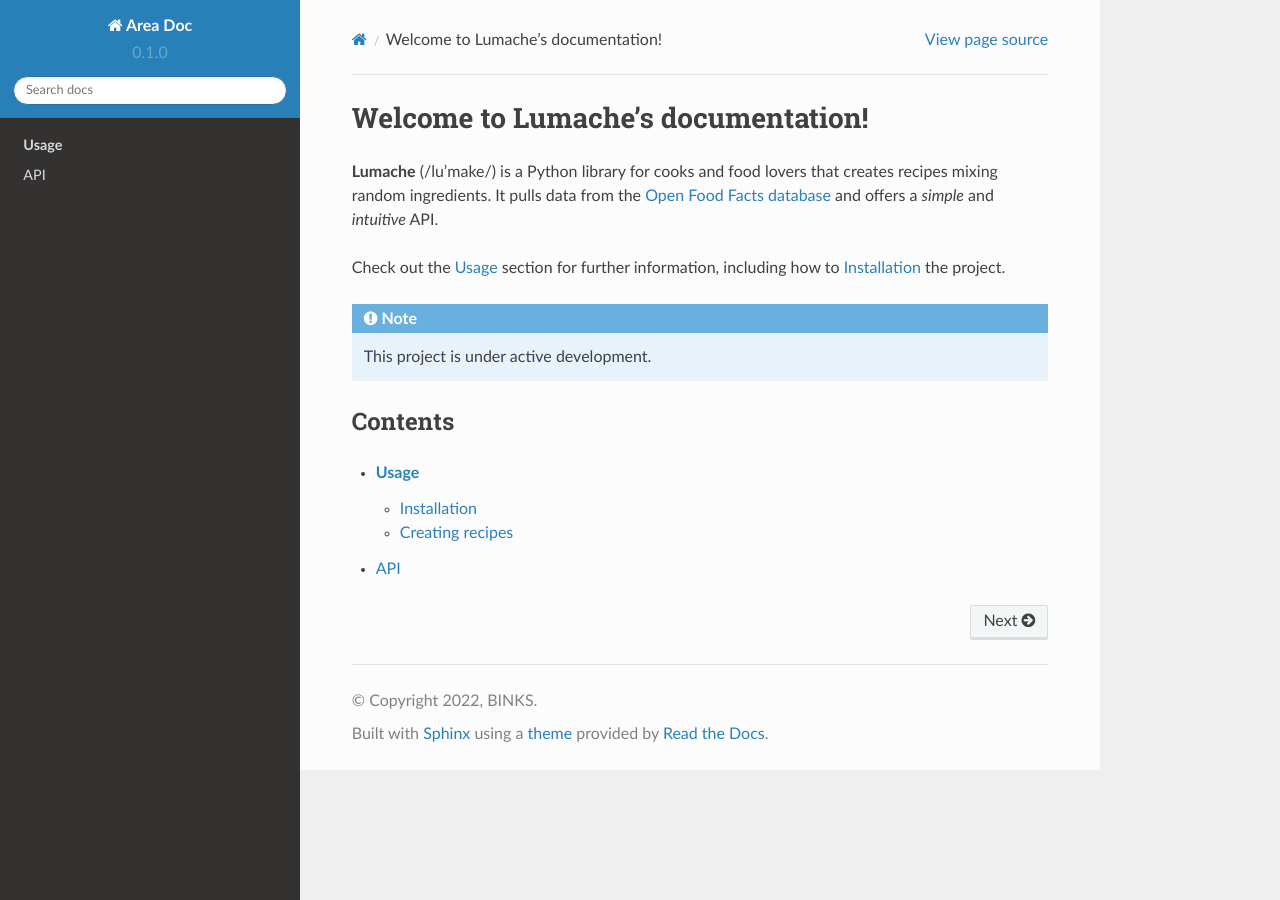
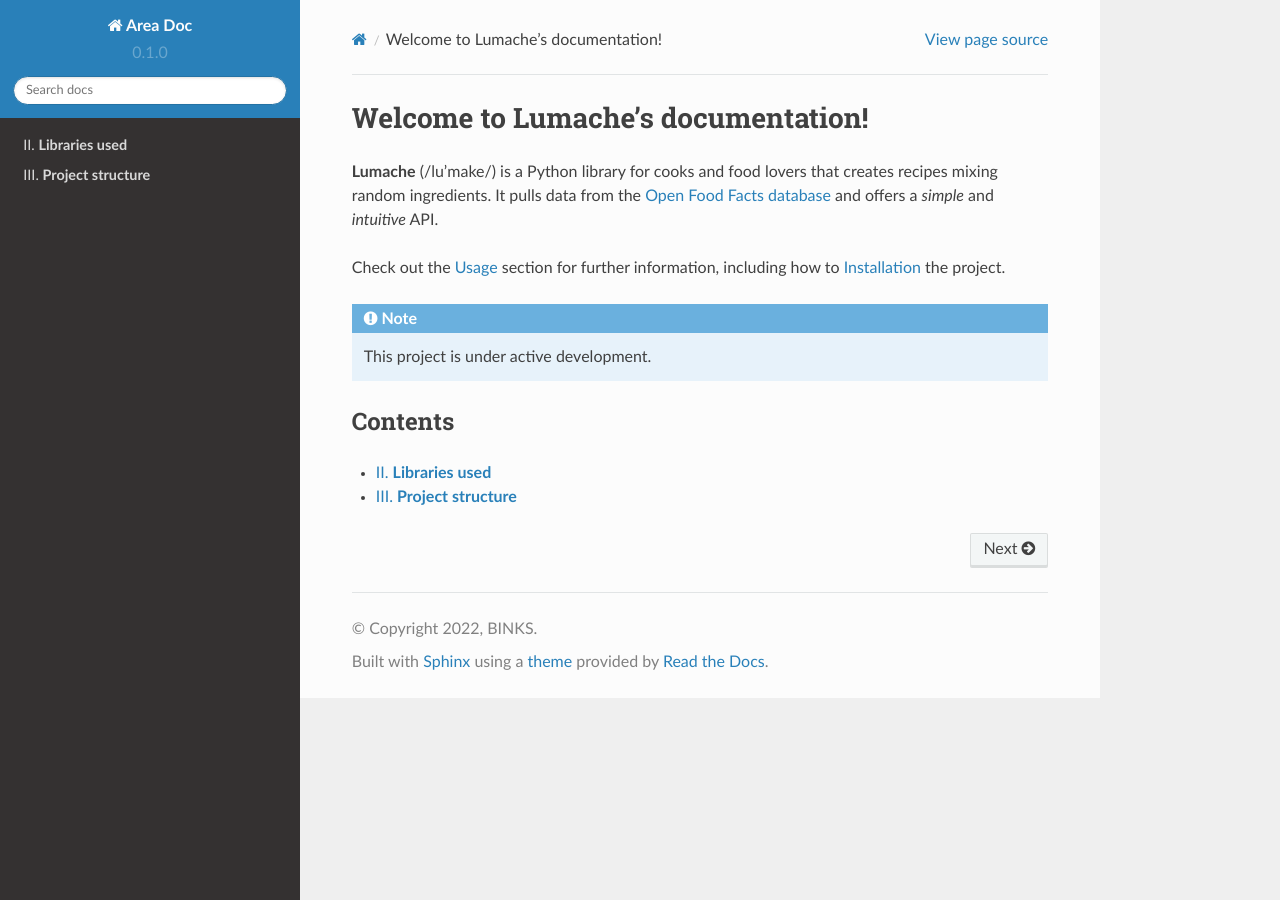
Before and after one commit to Pikatchu99/area-tutorial, a Sphinx documentation site: the page built from docs/source/index.rst, in a window 1280 px wide. Built offline with Sphinx 7.4.7 and the Read the Docs theme 2.0.0, drawn with Linux system fonts in a browser that asks for light colours.

Commit message:
[ADD] adding docs for AREA

```diff
--- a/docs/source/index.rst
+++ b/docs/source/index.rst
@@ -18,5 +18,5 @@ Contents
 
 .. toctree::
 
-   usage
-   api
+   projectoverview
+   projectstruc
```
